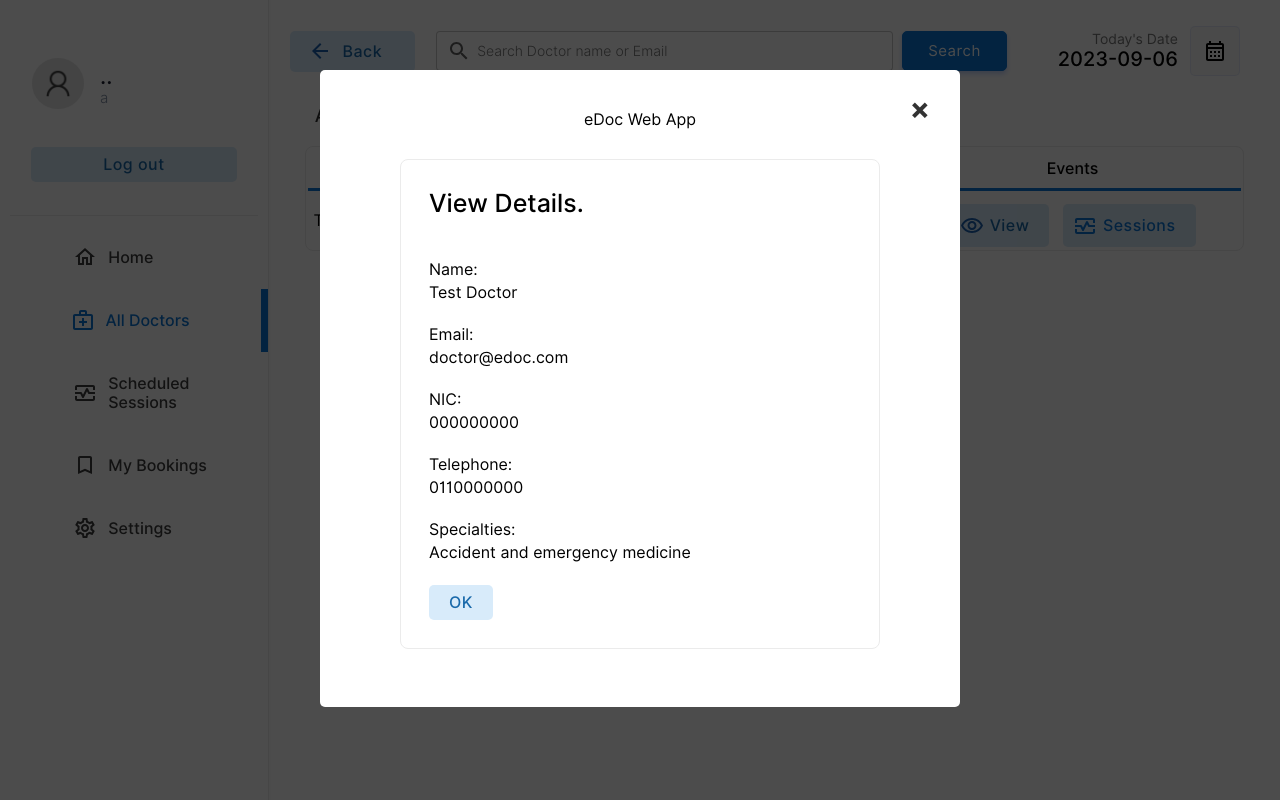
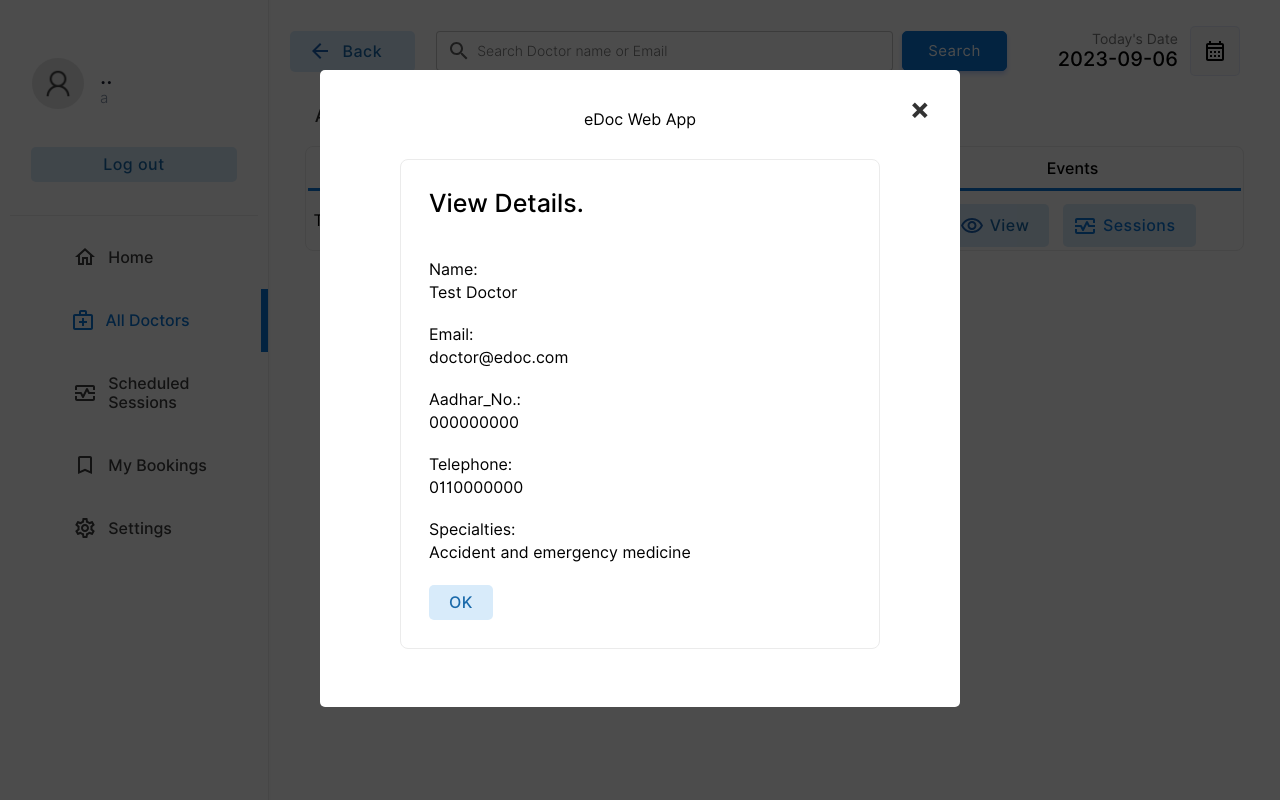
Before and after one commit to ayush2883/HealthConnect, a PHP site: page /patient/doctors.php?action=view&id=1 in a window 1280 px wide. Run offline with PHP 8.4, Linux system fonts and the light colour scheme; a user stored in the database is signed in; data comes from the database, SQL or seed files in the repository; data that the repository does not hold is empty.

Commit message:
Update doctors.php

```diff
--- a/patient/doctors.php
+++ b/patient/doctors.php
@@ -361,7 +361,7 @@
                             </tr>
                             <tr>
                                 <td class="label-td" colspan="2">
-                                    <label for="nic" class="form-label">NIC: </label>
+                                    <label for="nic" class="form-label">Aadhar_No.: </label>
                                 </td>
                             </tr>
                             <tr>
@@ -516,12 +516,12 @@
 
                                     <tr>
                                         <td class="label-td" colspan="2">
-                                            <label for="nic" class="form-label">NIC: </label>
+                                            <label for="nic" class="form-label">Aadhar_No.: </label>
                                         </td>
                                     </tr>
                                     <tr>
                                         <td class="label-td" colspan="2">
-                                            <input type="text" name="nic" class="input-text" placeholder="NIC Number" value="'.$nic.'" required><br>
+                                            <input type="text" name="nic" class="input-text" placeholder="Aadhar Number" value="'.$nic.'" required><br>
                                         </td>
                                     </tr>
                                     <tr>
```
